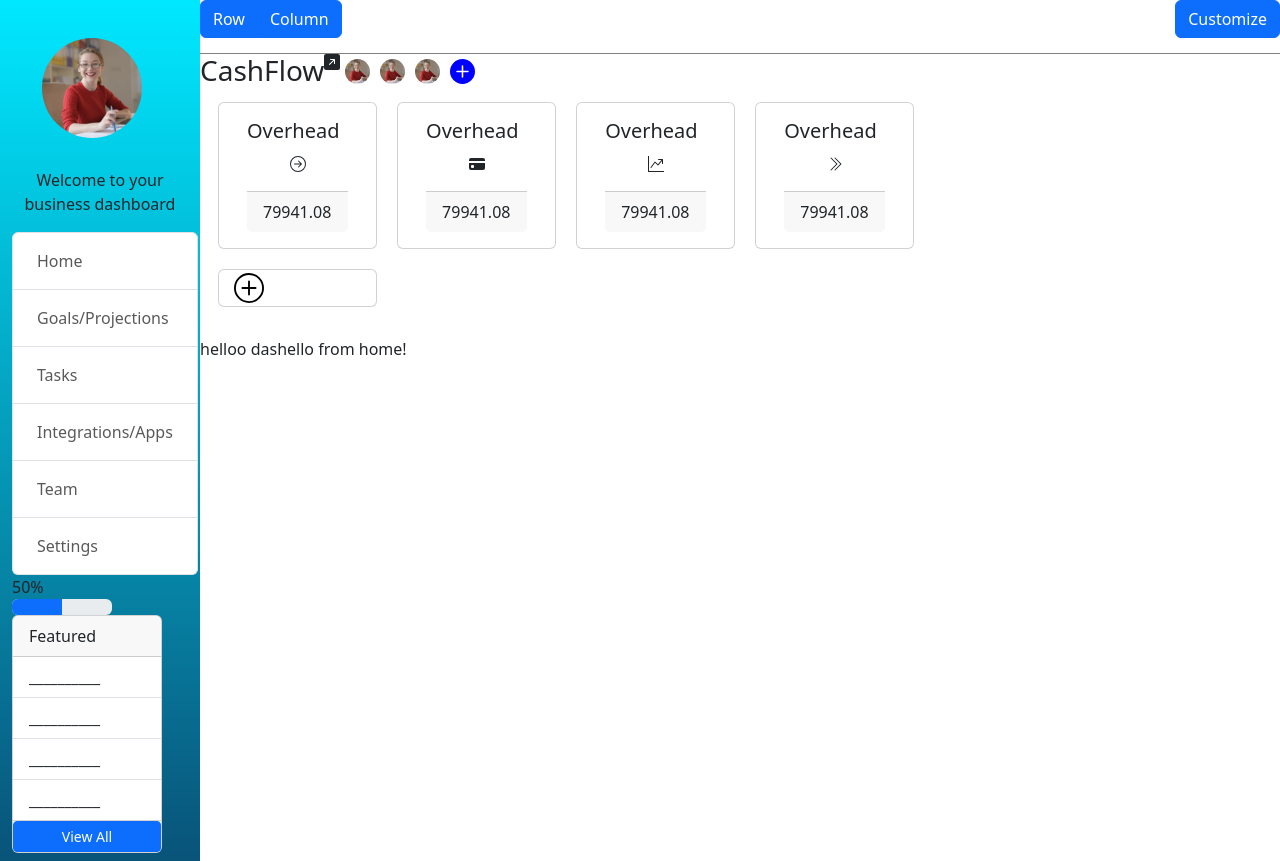
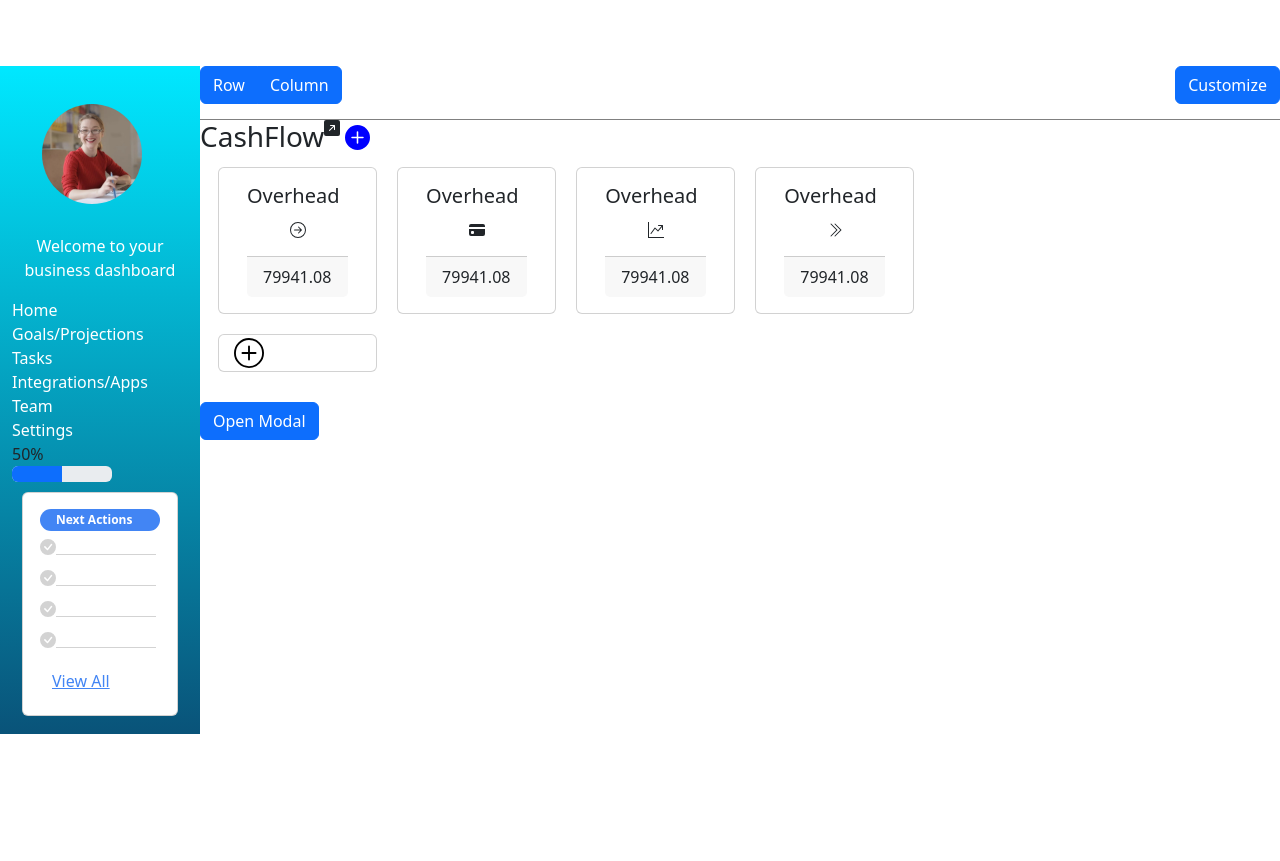
Before and after one commit to dashelloapp/frontend_dashello, a React (Vite) app: page / in a window 1280 px wide. After the commit the page ends 800 px from the top, so only its background shows below. Built offline with nearby package versions, Linux system fonts and the light colour scheme; some icons are missing.

Commit message:
goals, tasks, and header updates
filled out some visuals for the goals and tasks page. Also reworked some of the sidebar visuals.

```diff
--- a/src/Components/Header.jsx
+++ b/src/Components/Header.jsx
@@ -1,7 +1,7 @@
 import { Outlet, Link } from "react-router-dom";
 import { Container, ListGroup, ListGroupItem, Nav, Navbar, Image, Offcanvas,Button} from "react-bootstrap";
 import YourTasks from "./SubComponents/YourTasks";
-import ProgBar from "./SubComponents/ProgressBar";
+import ProgBar from "./SubComponents/ProgBar";
 import "./Navbar.css"
 import { useState } from "react";
 import {BsList} from "react-icons/bs"
@@ -11,21 +11,13 @@ const Header = () => {
     const handleClose = () => setShow(false);
     const handleShow = () => setShow(true);
 
-    //need:
-    /*
-    check if frame is mobile sized
-    if so hide  show button
-
-
-    */
-
     return (
         <div style={{display:"flex"}}>
             <div style={{display:"block"}}>
             <Button variant="primary"  className="d-lg-none" onClick={handleShow}>
                 <BsList/>
             </Button>
-                <Offcanvas show={show} onHide={handleClose} responsive="lg" backdrop="false" fluid style={
+                <Offcanvas show={show} onHide={handleClose} responsive="lg" backdrop="false" fluid="true" style={
                         {background: "linear-gradient(0deg, rgba(9,83,121,1) 0%, rgba(0,232,255,1) 100%)",
                         width:"200px", marginLeft:0}}>
 
@@ -34,31 +26,29 @@ const Header = () => {
                         <Container style={{display:"block"}}>
                                 <div>
                                     <Image className="nav-photo margin" src={"smilingWoman.jpg"} height="100" style={{borderRadius:"50%"}} />
-                                    <p style={{textAlign:"center"}}>Welcome to your business dashboard</p>
+                                    <p style={{textAlign:"center",color:"#FFF"}}>Welcome to your business dashboard</p>
                                 </div>
-                                <Nav>
-                                    <ListGroup >
-                                        <ListGroupItem ><Link to="/" className="nav-link">
+                                    <div style={{display:"grid"}}>
+                                    <Link to="/" >
                                         Home
-                                        </Link></ListGroupItem >
-                                        <ListGroupItem><Link to="/dashboard/goals" className="nav-link">
+                                    </Link>
+                                    <Link to="/dashboard/goals" >
                                         Goals/Projections
-                                        </Link></ListGroupItem>
-                                        <ListGroupItem><Link to="/dashboard/tasks" className="nav-link">
+                                    </Link>
+                                    <Link to="/dashboard/tasks" >
                                         Tasks
-                                        </Link></ListGroupItem>
-                                        <ListGroupItem><Link to="/dashboard/integrations" className="nav-link">
+                                    </Link>
+                                    <Link to="/dashboard/integrations" >
                                         Integrations/Apps
-                                        </Link></ListGroupItem>
-                                        <ListGroupItem><Link to="/dashboard/team" className="nav-link">
+                                    </Link>
+                                    <Link to="/dashboard/team" >
                                         Team
-                                        </Link></ListGroupItem>
-                                        <ListGroupItem><Link to="/dashboard/settings" className="nav-link">
+                                    </Link>
+                                    <Link to="/dashboard/settings" >
                                         Settings
-                                        </Link></ListGroupItem>
-                                    </ListGroup>
-                                </Nav>
+                                    </Link>
 
+                                    </div>
                                 <ProgBar percent={50} />
                                 <YourTasks />
 
--- a/src/Components/Home.jsx
+++ b/src/Components/Home.jsx
@@ -1,8 +1,17 @@
 import TopOptions from "./SubComponents/TopOptions";
 import RowCellHeader from "./SubComponents/RowCellHeader"
 import RowCells from "./SubComponents/RowCells";
+import { Button } from "react-bootstrap";
+
+import { useState } from "react";
+import BasicModal from "./Modals/basicModal";
 const Home = () => {
+  const [modalShow, setModalShow] = useState(false);
 
+
+  function modalTest(){
+    setModalShow(true)
+  }
     return (
         <div>
           <TopOptions/>
@@ -10,7 +19,11 @@ const Home = () => {
             images={["smilingWoman.jpg","smilingWoman.jpg","smilingWoman.jpg"]}
             />
             <RowCells/>
-           helloo dashello from home!
+
+            <Button onClick={()=>modalTest()}>Open Modal</Button>
+            <BasicModal
+              show={modalShow}
+              onHide={() => setModalShow(false)}/>
         </div>
     );
 };
--- /dev/null
+++ b/src/Components/Modals/modalstyle.css
@@ -0,0 +1,3 @@
+/* .modal-backdrop.show {
+  opacity: .0;
+} */
--- a/src/Components/SubComponents/ProgressBar.jsx
+++ b/src/Components/SubComponents/ProgBar.jsx
@@ -8,7 +8,7 @@ const ProgBar = (props) => {
     }
     return (
         <div>
-            {prin}
+
            <div>{props.percent}%</div>
             <ProgressBar now={props.percent} style={{width:"100px"}} />
         </div>
--- a/src/Components/SubComponents/RowCellHeader.jsx
+++ b/src/Components/SubComponents/RowCellHeader.jsx
@@ -6,10 +6,13 @@ import {PiDotsThreeCircleFill} from "react-icons/pi"
 const RowCellHeader= (props) =>{
 
   var imageList = []
-  props.images.forEach((image, index) => {
-    imageList.push(
-      <Image  src={image} height="25" style={{borderRadius:"50%", margin:"5px"}} />
-  )});
+  if (props.imageList != undefined){
+    props.images.forEach((image, index) => {
+      imageList.push(
+        <Image  src={image} height="25" style={{borderRadius:"50%", margin:"5px"}} />
+    )});
+  }
+
   return(
     <div style={{width:"100%",marginTop:"15px"}}>
       <div style={{borderBottom: "solid 1px grey"}}/>
--- /dev/null
+++ b/src/Components/SubComponents/TeamTasks.jsx
@@ -0,0 +1,38 @@
+import { Row, Image,ListGroupItem, Card, Button } from "react-bootstrap"
+import {BsCheckCircleFill,BsArrowRightCircle,BsFillCreditCardFill,BsGraphUpArrow,BsChevronDoubleRight} from "react-icons/bs"
+import "./../../index.css"
+const TeamTasks = () => {
+
+  const tasks = ["", "", "", ""];
+
+  var tasklist = [];
+
+  tasks.forEach((season, index) => {
+    tasklist.push(
+
+        <ListGroupItem style={{display:"flex", border:"none", marginBottom:"10px"}} key={index}>
+            <BsCheckCircleFill style={{color:"lightgrey"}}/>
+            <div style={{ width:"120px", borderBottom:"1px solid lightgrey"}}>{season}</div>
+          </ListGroupItem>
+
+  )});
+
+  return(
+    <div style={{display:"flex", margin:"20px"}}>
+      <Row className="g-4">
+        <Card style={{margin:"10px", alignItems:"center", padding:"0px"}}>
+          <Card.Body>
+            <div style={{display:"flex"}}><Image className="nav-photo " src={"./../../public/smilingWoman.jpg"} height="35" style={{borderRadius:"50%"}} />
+            <h3>User</h3></div>
+            <h3 className="subtitle" style={{width:"120px"}}>Next Actions</h3>
+            {tasklist}
+            <Button className="basicButton"> View All</Button>
+          </Card.Body>
+        </Card>
+      </Row>
+
+    </div>
+  )
+}
+
+export default TeamTasks
--- a/src/Components/SubComponents/YourTasks.jsx
+++ b/src/Components/SubComponents/YourTasks.jsx
@@ -1,11 +1,11 @@
 import React from 'react';
-import { ListGroupItem } from 'react-bootstrap';
+import { ListGroupItem, Button } from 'react-bootstrap';
 import Card from 'react-bootstrap/Card'
-import ListGroup from 'react-bootstrap/ListGroup'
-import Button from 'react-bootstrap/Button';
+import {BsCheckCircleFill} from "react-icons/bs"
+import "./../../index.css"
 const YourTasks = () => {
 
-  const tasks = ["Spring", "Summer", "Autumn", "Winter"];
+  const tasks = ["", "", "", ""];
 
   let tasklist = [];
 
@@ -13,18 +13,18 @@ const YourTasks = () => {
   //most of the time its better to map structs ie tasks.map((item)=>{<etc></etc>})
   tasks.forEach((season, index) => {
     tasklist.push(
-      <ListGroupItem>
-
-        <div>__________</div>
+      <ListGroupItem style={{display:"flex", border:"none",marginBottom:"15px"}} key={index}>
+        <BsCheckCircleFill style={{color:"lightgrey"}}/>
+        <div style={{ width:"100px", borderBottom:"1px solid lightgrey"}}>{season}</div>
       </ListGroupItem>);
   });
   return (
-    <Card style={{maxWidth:"150px"}}>
-      <Card.Header>Featured</Card.Header>
-      <ListGroup variant="flush" >
+    <Card style={{margin:"10px", alignItems:"center", padding:"0px"}}>
+      <Card.Body>
+        <h3 className="subtitle" style={{width:"120px"}}>Next Actions</h3>
         {tasklist}
-      </ListGroup>
-      <Button size="sm" >View All</Button>
+        <Button className="basicButton"> View All</Button>
+      </Card.Body>
     </Card>
   );
 };
--- a/src/Components/Tasks.jsx
+++ b/src/Components/Tasks.jsx
@@ -1,10 +1,53 @@
+import TopOptions from "./SubComponents/TopOptions";
+import TeamTasks from "./SubComponents/TeamTasks";
+import "./../index.css"
+import ProgressBar from 'react-bootstrap/ProgressBar';
+import { ListGroup, ListGroupItem, Button } from "react-bootstrap";
+import {BsCheckCircleFill} from "react-icons/bs"
+import "./../../public/asana-logo.svg"
+const Tasks = () => {
+    let title = "Tasks"
 
+    const tasks = ["Spring", "Summer", "Autumn", "Winter"];
 
-const Tasks = () => {
+    let tasklist = [];
+
+    tasks.forEach((season, index) => {
+        tasklist.push(
+          <ListGroupItem style={{display:"flex", border:"none"}} key={index}>
+            <BsCheckCircleFill style={{color:"lightgrey"}}/>
+            <div style={{ width:"200px", borderBottom:"1px solid lightgrey"}}>{season}</div>
+            <img className="greyBorder" style={{height:"25px", width:"25px", borderRadius:"5px", padding:"3px", margin:" 0px 10px 0px 10px"}}src="./../../public/asana-logo.svg"/>
+            <div className="subtitle boxRadius" style={{background:"lightgrey", border:"1px grey solid", color:"black"}} >Sept. 27th</div>
+          </ListGroupItem>);
+      });
 
     return (
         <div>
+           <TopOptions/>
+           <h2 className="greyTitleBorder margin">{title}</h2>
 
+           <div style={{display:"flex"}}>
+           <div className="margin greyBorder boxRadius padding" style={{display:"block", maxWidth:"450px"}}>
+            <div >
+                <div style={{display:"flex", justifyContent:"space-between", marginRight:"30px"}}>
+                    <h3 className="subtitle">Your Tasks</h3>
+                    <div style={{display:"flex",justifyContent:"center"}}><>Progress</><ProgressBar className="boxRadius" variant="success" now={50} style={{width:"125px",marginTop:"5px"}}/></div>
+                </div>
+            </div>
+
+            <div >
+                <ListGroup variant="flush" >
+                    {tasklist}
+                </ListGroup>
+                <Button size="sm" className="basicButton" >Add new</Button>
+            </div>
+           </div>
+           <div className="margin padding">
+            <h2>heloo</h2>
+            <TeamTasks />
+           </div>
+           </div>
         </div>
     );
 };
--- a/src/index.css
+++ b/src/index.css
@@ -36,15 +36,35 @@ h1 {
   font-size: 3.2em;
   line-height: 1.1;
 }
-
-button {
-  border-radius: 8px;
-  border: 1px solid transparent;
-  padding: 0.6em 1.2em;
-  font-size: 1em;
-  font-weight: 500;
+.greyBorder {
+  border: 1px solid lightgrey;
+}
+.boxRadius{
+  border-radius: 10px;
+}
+.greyTitleBorder{
+  border-top: 1px solid lightgrey;
+}
+.padding{
+  padding: 20px
+}
+.margin{
+  margin: 20px
+}
+.basicButton{
+  border:none;
+  background: none;
+  color: #4285F4;
+  text-decoration: underline;
+}
+.subtitle {
+  border-radius: 20px;
+  padding: 4px 16px 4px 16px;
+  font-size: 0.75em;
+  font-weight: 600;
+  color:#FFF;
   font-family: inherit;
-  background-color: #1a1a1a;
+  background-color: #4285F4;
   cursor: pointer;
   transition: border-color 0.25s;
 }
```
Also changed, not shown: src/Components/Goals.jsx (+6 -2 lines), src/Components/Modals/BasicModal.jsx (added, +34 -0 lines), src/Components/SubComponents/GoalProgressComponent.jsx (added, +35 -0 lines), public/asana-logo.svg (added). Lines whose indentation alone changed are shown as unchanged.
